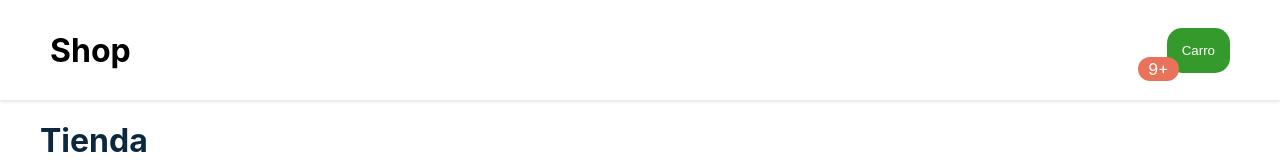
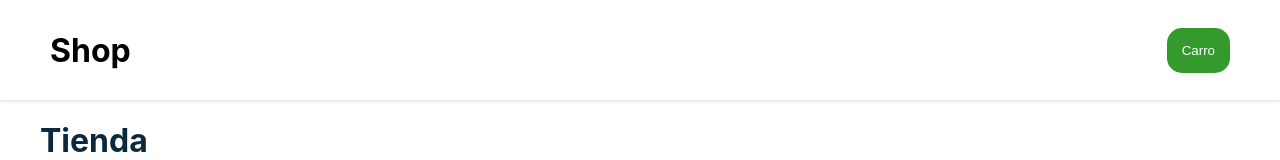
Before and after one commit to crosscay/carro-de-compras, a React (Create React App) app: page / in a window 1280 px wide. Shown: the top 160 px of the page. Built offline with nearby package versions, Linux system fonts and the light colour scheme.

Commit message:
Mostrando la cantidad de elementos del carro

```diff
--- a/src/App.js
+++ b/src/App.js
@@ -12,9 +12,7 @@
       { name: 'Arbejas', price: 2500, img: '/productos/arbejas.jpg' },
       { name: 'Lechuga', price: 500, img: '/productos/lechuga.jpg' }
     ],
-    carro: [
-      // { name: 'Tomate', price: 1500, img: '/productos/tomate.jpg', cantidad: 1 },
-    ]
+    carro: []
   }
 
   agregarAlCarro = (producto) => {
@@ -38,10 +36,9 @@
   }
 
   render() {
-    // console.log(this.state.carro);
     return (
       <div>
-        <Navbar/>
+        <Navbar carro={ this.state.carro }/>
         <Layout>
           <Title/>
           <Productos
@@ -49,8 +46,6 @@
             productos={this.state.productos}
           />
         </Layout>
-
-        {/* <p>Hola mundo</p> */}
       </div>
     )
   }
--- a/src/components/Carro.js
+++ b/src/components/Carro.js
@@ -20,10 +20,12 @@
 
 class Carro extends Component {
     render() {
+        const { carro } = this.props;
+        const cantidad = carro.reduce((acc, el) => acc + el.cantidad, 0)
         return (
             <div>
                 <span style={styles.bubble}>
-                    <BubleAlert value={10}/>
+                    { cantidad !== 0 ? <BubleAlert value={cantidad}/> : null }
                 </span>
                 <button style={styles.carro}>
                     Carro
--- a/src/components/Navbar.js
+++ b/src/components/Navbar.js
@@ -17,10 +17,11 @@
 
 class Navbar extends Component {
     render() {
+        const { carro } = this.props;
         return (
             <nav style={styles.navbar}>
                 <Logo/>
-                <Carro/>
+                <Carro carro={carro}/>
             </nav>
         )
     }
```
